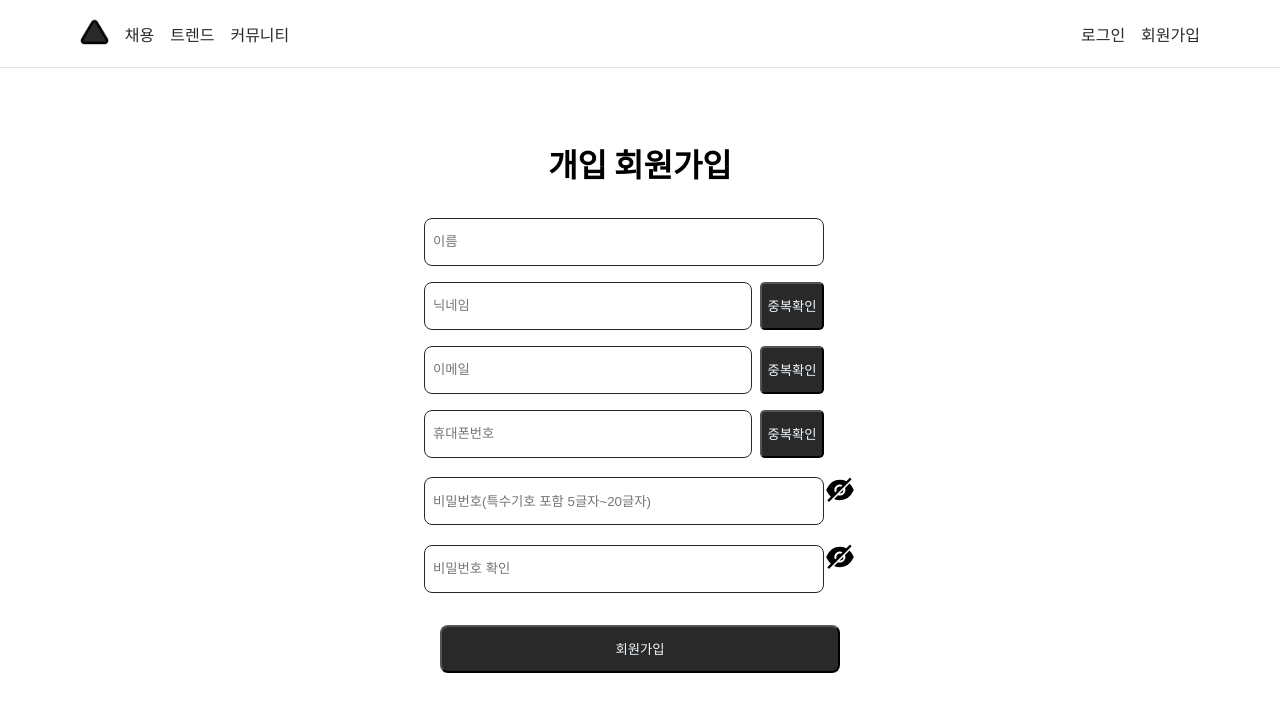
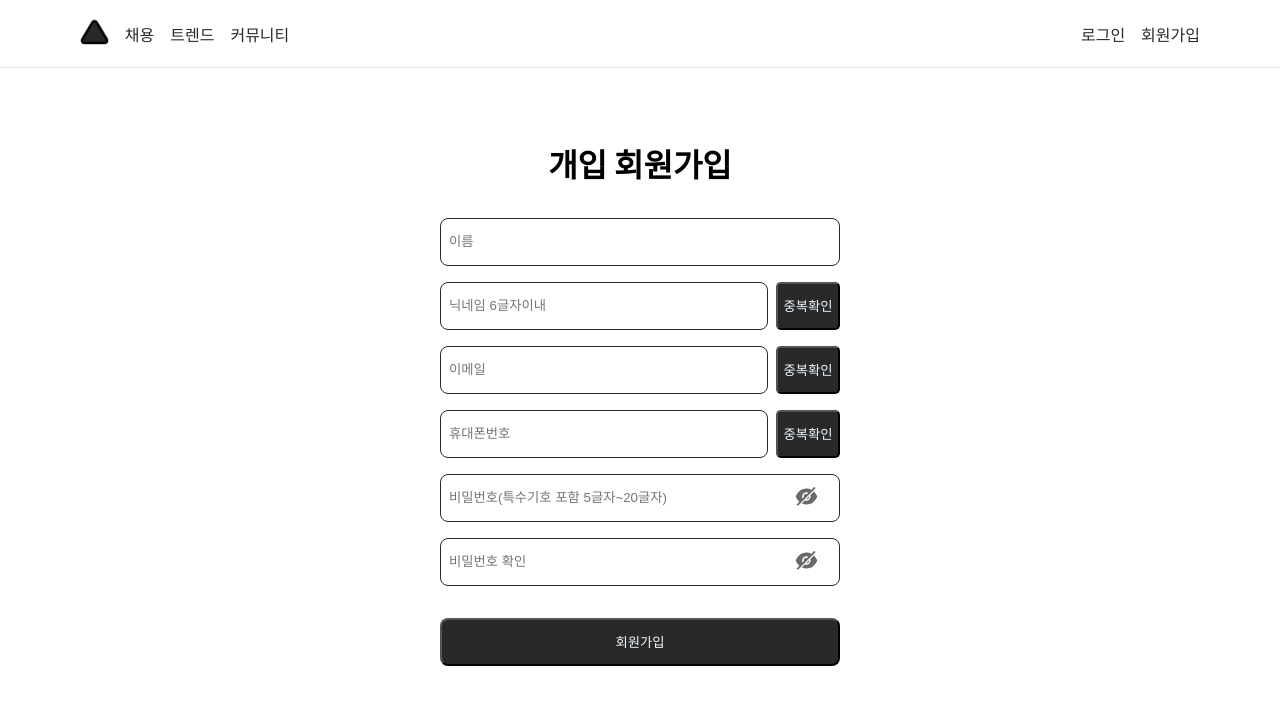
Before and after one commit to posy-m/chefproject, a React (Create React App) app in the folder frontend/: page /userSignupPage in a window 1280 px wide. Shown: the top 712 px of the page. Built offline with nearby package versions, Linux system fonts and the light colour scheme.

Commit message:
[frontend]usersignin password style

```diff
--- a/frontend/src/pages/UserSignUpPage.tsx
+++ b/frontend/src/pages/UserSignUpPage.tsx
@@ -7,17 +7,13 @@ const UserSignUpPage = () => {
   const [showPw, setShowPw] = useState<boolean>(false);
   const [showConfirmPw, setShowConfirmPw] = useState<boolean>(false);
 
-  const handlePasswordType = () => {
-    setShowPw((prev) => !prev);
-  };
-
   return (
     <div className={styles['signup-box']}>
       <span>개입 회원가입</span>
       <div className={styles['signup-wrap']}>
         <input placeholder='이름' className={styles['default-input']} required />
         <div className={styles['signup-doublecheck']}>
-          <input placeholder='닉네임' required />
+          <input placeholder='닉네임 6글자이내' maxLength={6} required />
           <button>중복확인</button>
         </div>
         <div className={styles['signup-doublecheck']}>
@@ -28,14 +24,14 @@ const UserSignUpPage = () => {
           <input placeholder='휴대폰번호' required />
           <button>중복확인</button>
         </div>
-        <div>
+        <div className={styles['password-container']}>
           <input placeholder='비밀번호(특수기호 포함 5글자~20글자)' className={styles['default-input']} type={showPw ? 'text' : 'password'} required minLength={5} maxLength={20} />
-          <span onClick={() => setShowPw((prev) => !prev)}>{showPw ? <AiFillEye /> : <AiFillEyeInvisible />}</span>
+          <span onClick={() => setShowPw((prev) => !prev)}>{showPw ? <AiFillEye size={25} /> : <AiFillEyeInvisible size={25} />}</span>
         </div>
-        <div>
+        <div className={styles['password-container']}>
           <input placeholder='비밀번호 확인' className={styles['default-input']} type={showConfirmPw ? 'text' : 'password'} required minLength={5} maxLength={20} />
           <span onClick={() => setShowConfirmPw((prev) => !prev)}>
-            {showConfirmPw ? <AiFillEye /> : <AiFillEyeInvisible />}</span>
+            {showConfirmPw ? <AiFillEye size={25} /> : <AiFillEyeInvisible size={25} />}</span>
         </div>
 
 
--- a/frontend/src/styles/UserSignupPage.module.css
+++ b/frontend/src/styles/UserSignupPage.module.css
@@ -55,3 +55,15 @@
   border-radius: 0.5rem;
   border: 1px solid #292929;
 }
+
+.password-container {
+  position: relative;
+  display: flex;
+  align-items: center;
+}
+
+.password-container span {
+  position: absolute;
+  right: 1.3rem;
+  color: rgb(106, 106, 106);
+}
```
